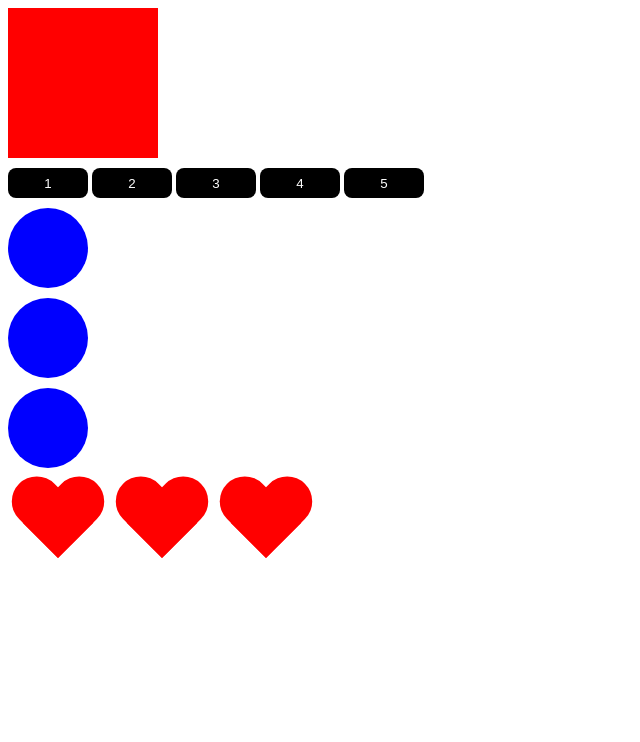
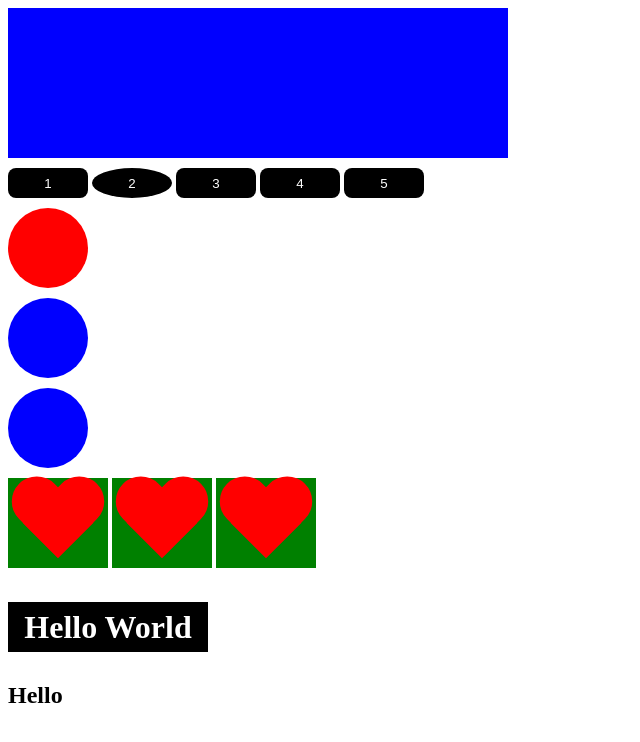
Before and after one commit to Artem-grif/itHillel, a plain HTML site: page index.html in a window 1280 px wide. Shown: the whole page, without its empty margins (0-640 px from the left). Drawn offline with Linux system fonts and the light colour scheme.

Commit message:
29. Действия с элементами на странице

```diff
--- a/js/script.js
+++ b/js/script.js
@@ -1,24 +1,57 @@
 'use strict';
 
-const Part = '28. Получение элементов со страницы';
+const Part = '29. Действия с элементами на странице';
 
 
-const box = document.getElementById('box');
-console.log(box);
+const box = document.getElementById('box'),
+      btns = document.getElementsByTagName('button'),
+      circles = document.getElementsByClassName('circle'),
+      wrapper = document.querySelector('.wrapper'),
+      hearts = wrapper.querySelectorAll('.heart'),
+      oneHeart = wrapper.querySelector('.heart');
 
 
-const btns = document.getElementsByTagName('circle');
-console.log(btns);
+// box.style.backgroundColor = 'blue';
+// box.style.width = '500px';
+
+box.style.cssText = `background-color: blue; width: 500px;`;
+
+btns[1].style.borderRadius = '100%';
+circles[0].style.backgroundColor = 'red';
+
+// for (let i = 0; i < hearts.length; i++) {
+//     hearts[i].style.backgroundColor = 'green';
+// }
+
+hearts.forEach(item => {
+    item.style.backgroundColor = 'green';
+});
+
+const div = document.createElement('div');
+// const text = document.createTextNode('Тут был я');\
+
+div.classList.add('black');
+
+wrapper.append(div);
+// wrapper.appendChild(div);
+
+// wrapper.prepend(div);
+
+// hearts[0].before(div);
+// hearts[0].after(div);
+
+// wrapper.insertBefore(div, hearts[1]);
+
+// circles[0].remove();
+// wrapper.removeChild(hearts[1]);
 
 
-const circles = document.getElementsByClassName('circle');
-console.log(circles);
+// hearts[1].replaceWith(circles[1]);
+// wrapper.replaceChild(circles[0], hearts[0]);
 
-const hearts = document.querySelectorAll('.heart');
+div.innerHTML = '<h1>Hello World</h1>';
+div.style.width = '200px';
 
-hearts.forEach(item => {
-    console.log(item);
-});
+// div.textContent = 'Hello';
 
-const oneHeart = document.querySelector('.heart');
-console.log(oneHeart);
+div.insertAdjacentHTML('afterend', '<h2>Hello</h2>');
```
Also changed, not shown: index.html (+0 -1 lines).
